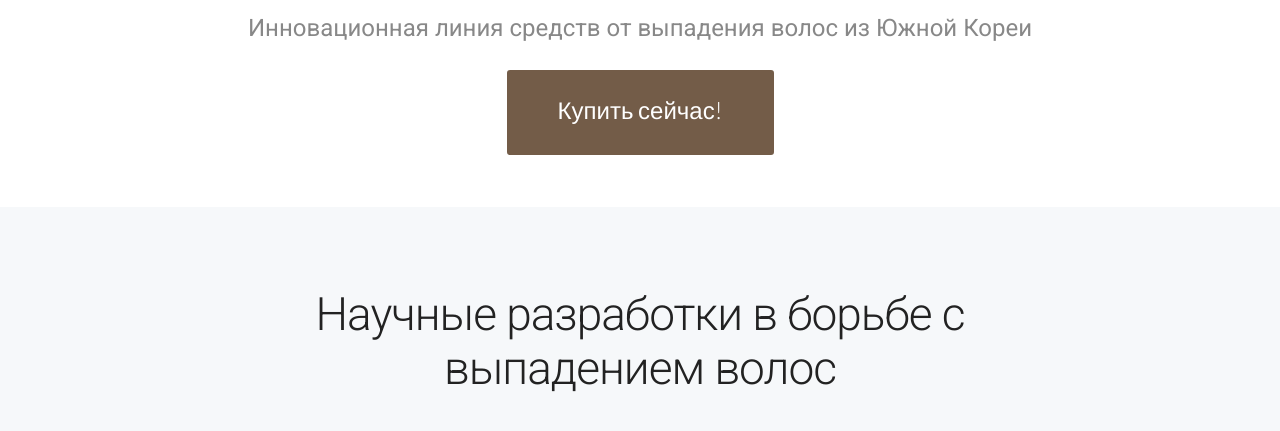
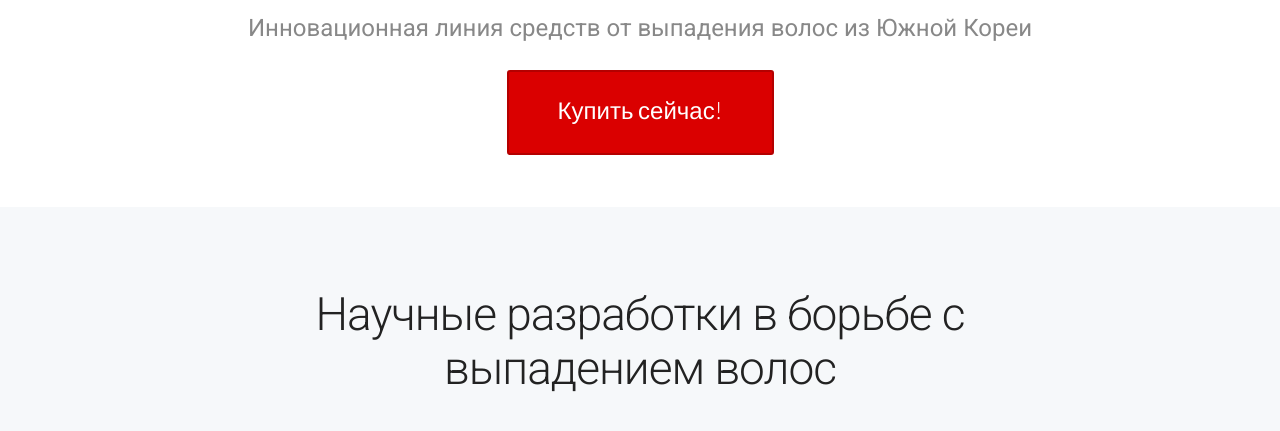
Before and after one commit to EvAlex/evalex.github.io, a plain HTML site: page renokin-landing/index.html in a window 1280 px wide. Shown: the part 663-1094 px from the top of the page. Drawn offline with nearby package versions, Linux system fonts and the light colour scheme.

Commit message:
btn-red for first button too

```diff
--- a/renokin-landing/index.html
+++ b/renokin-landing/index.html
@@ -62,7 +62,7 @@
 						<div class="text-center col-sm-12">
 							<h3>Программа восстановления&nbsp;волос RENOKIN</h3>
 							<h5><font size ="5">Инновационная линия средств от выпадения волос из Южной Кореи</font></h5>
-							<a class="btn btn-filled super-action" href="http://www.renokin-russia.ru/buy">Купить сейчас!</a>
+							<a class="btn btn-filled btn-red super-action" href="http://www.renokin-russia.ru/buy">Купить сейчас!</a>
 						</div>
 					</div>
 				</div>
```
Also changed, not shown: 1 other file.
